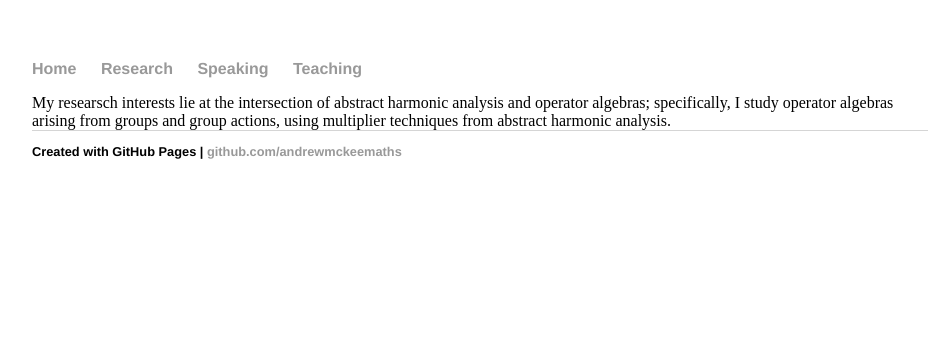
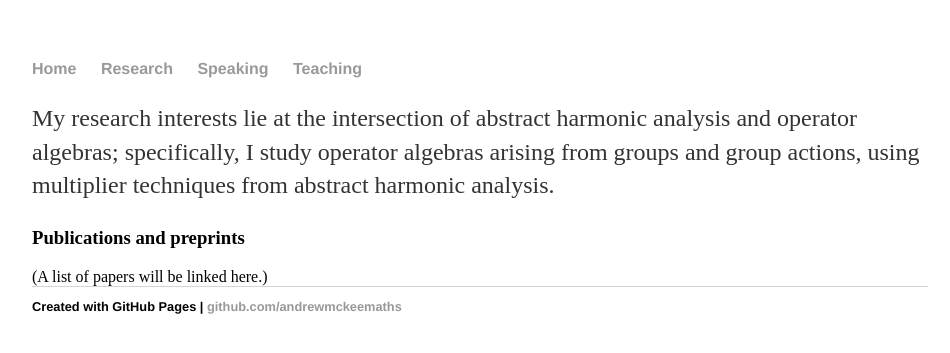
Before and after one commit to andrewmckeemaths/andrewmckeemaths.github.io, a Jekyll site: the page built from research/index.html, in a window 1280 px wide. Shown: the top 353 px of the page, without its empty margins (160-1110 px from the left). Built offline with Jekyll 4.4.1, drawn with Linux system fonts in a browser that asks for light colours.

Commit message:
Update index.html

```diff
--- a/research/index.html
+++ b/research/index.html
@@ -3,4 +3,9 @@ layout: default
 title: Andrew McKee
 ---
 
-My researsch interests lie at the intersection of abstract harmonic analysis and operator algebras; specifically, I study operator algebras arising from groups and group actions, using multiplier techniques from abstract harmonic analysis.
+<p>My research interests lie at the intersection of abstract harmonic analysis and operator algebras; specifically, I study operator algebras arising from groups and group actions, using multiplier techniques from abstract harmonic analysis.</p>
+
+
+<h3>Publications and preprints</h3>
+
+(A list of papers will be linked here.)
```
